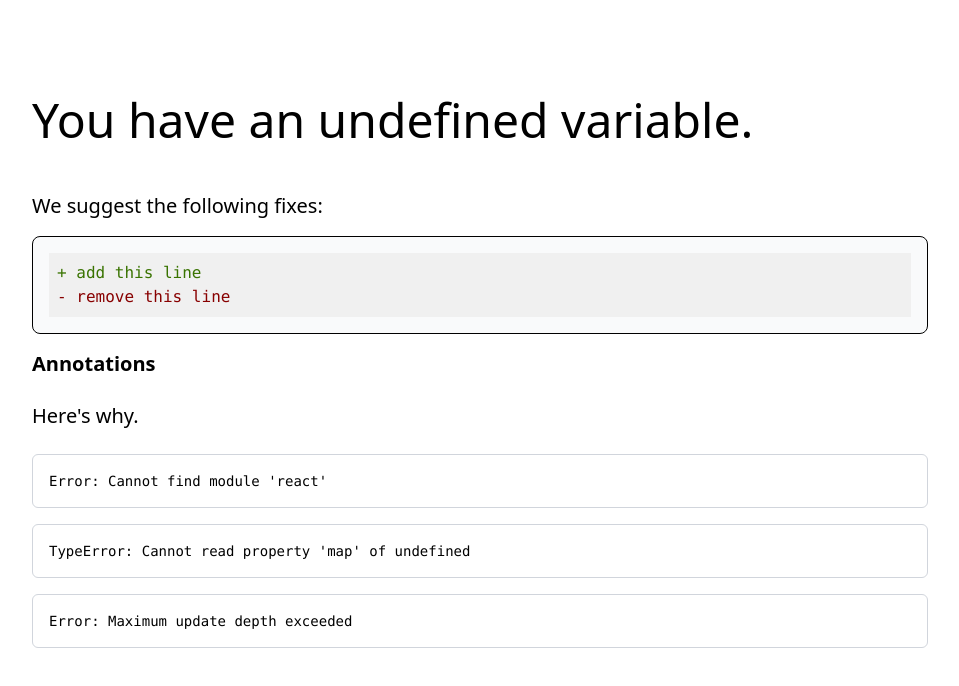
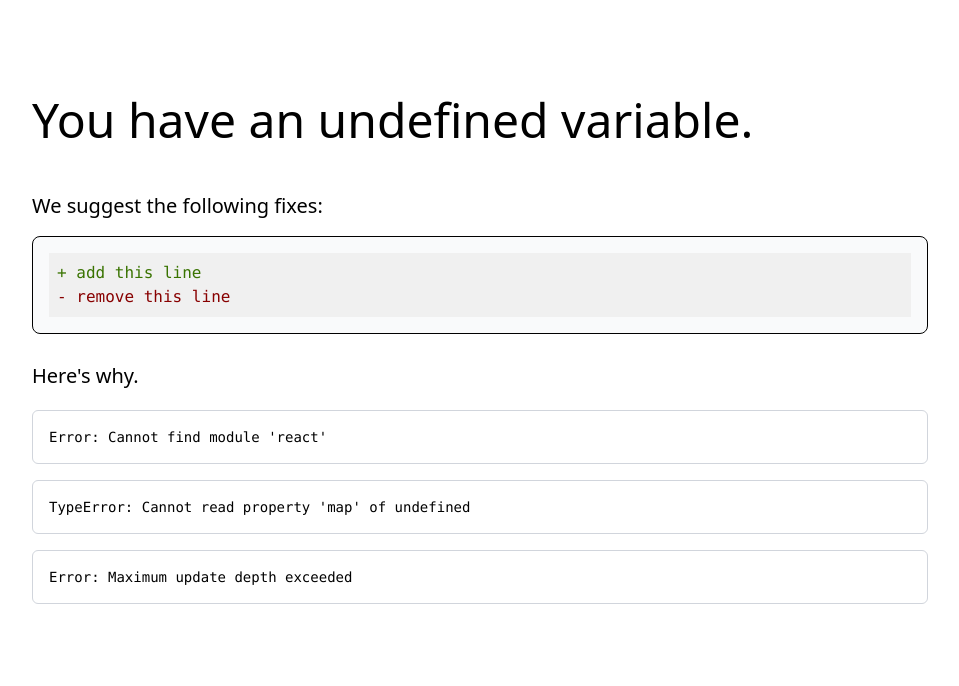
Before and after one commit to plamorg/lentil, a React (Vite) app in the folder frontend/: page / in a window 1280 px wide. Shown: the top 686 px of the page, without its empty margins (160-1119 px from the left). Built offline with nearby package versions, Linux system fonts and the light colour scheme.

Commit message:
fix: bad rebase

```diff
--- a/frontend/src/Annotations.tsx
+++ b/frontend/src/Annotations.tsx
@@ -7,8 +7,6 @@ type Annotation = {
 
 function AnnotationsTable({ annotations }: { annotations: Annotation[] }) {
   return (
-      <div className="flex flex-col">
-        <h2 className="text-xl font-medium mt-4 mb-6">Here's why.</h2>
       <div className="flex flex-col gap-4">
           {annotations.map((annotation, index) => (
               <Annotation
@@ -18,14 +16,13 @@ function AnnotationsTable({ annotations }: { annotations: Annotation[] }) {
               />
           ))}
       </div>
-      </div>
   );
 }
 
 export default function Annotations({ annotations }: { annotations: Annotation[] }) {
   return (
     <div className="flex flex-col gap-2">
-      <h2 className="text-xl font-semibold">Annotations</h2>
+      <h2 className="text-xl font-medium my-3">Here's why.</h2>
       <AnnotationsTable annotations={annotations} />
     </div>
   )
```
Lines whose indentation alone changed are shown as unchanged.
